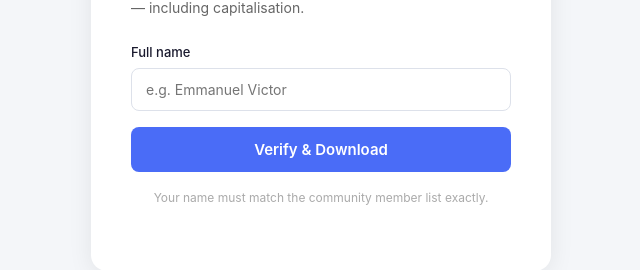
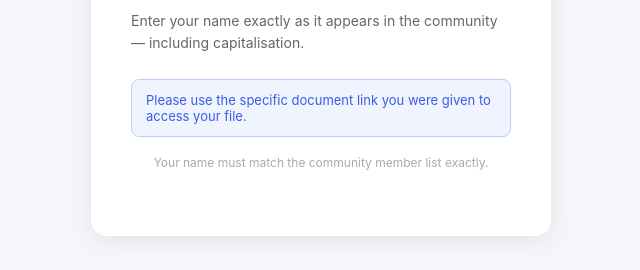
Before and after one commit to LluisForeman/bia, a Flask app: template templates/index.html in a window 1280 px wide. Shown: the part 335-605 px from the top of the page, without its empty margins (319-959 px from the left). Run offline with Flask 3, Linux system fonts and the light colour scheme; the template is opened without the code that fills it, so the values that code supplies are empty.

Commit message:
fix: styled root page with instructions when no slug provided

```diff
--- a/app.py
+++ b/app.py
@@ -37,7 +37,8 @@ atexit.register(lambda: scheduler.shutdown())
 
 @app.route("/")
 def index():
-    return "Break Into Aerospace — use a document link to access your file.", 200
+    return render_template("index.html", error=None, warming=False,
+                           slug=None, title="your")
 
 
 @app.route("/<slug>")
--- a/templates/index.html
+++ b/templates/index.html
@@ -133,11 +133,17 @@
     <div class="error">{{ error }}</div>
     {% endif %}
 
+    {% if slug %}
     <form method="POST" action="/{{ slug }}/verify">
       <label for="name">Full name</label>
       <input type="text" id="name" name="name" placeholder="e.g. Emmanuel Victor" autocomplete="off" required>
       <button type="submit">Verify &amp; Download</button>
     </form>
+    {% else %}
+    <div class="error" style="background:#f0f4ff;border-color:#c0ccf7;color:#3a5ce6;">
+      Please use the specific document link you were given to access your file.
+    </div>
+    {% endif %}
     <p class="hint">Your name must match the community member list exactly.</p>
   </div>
 </body>
```
